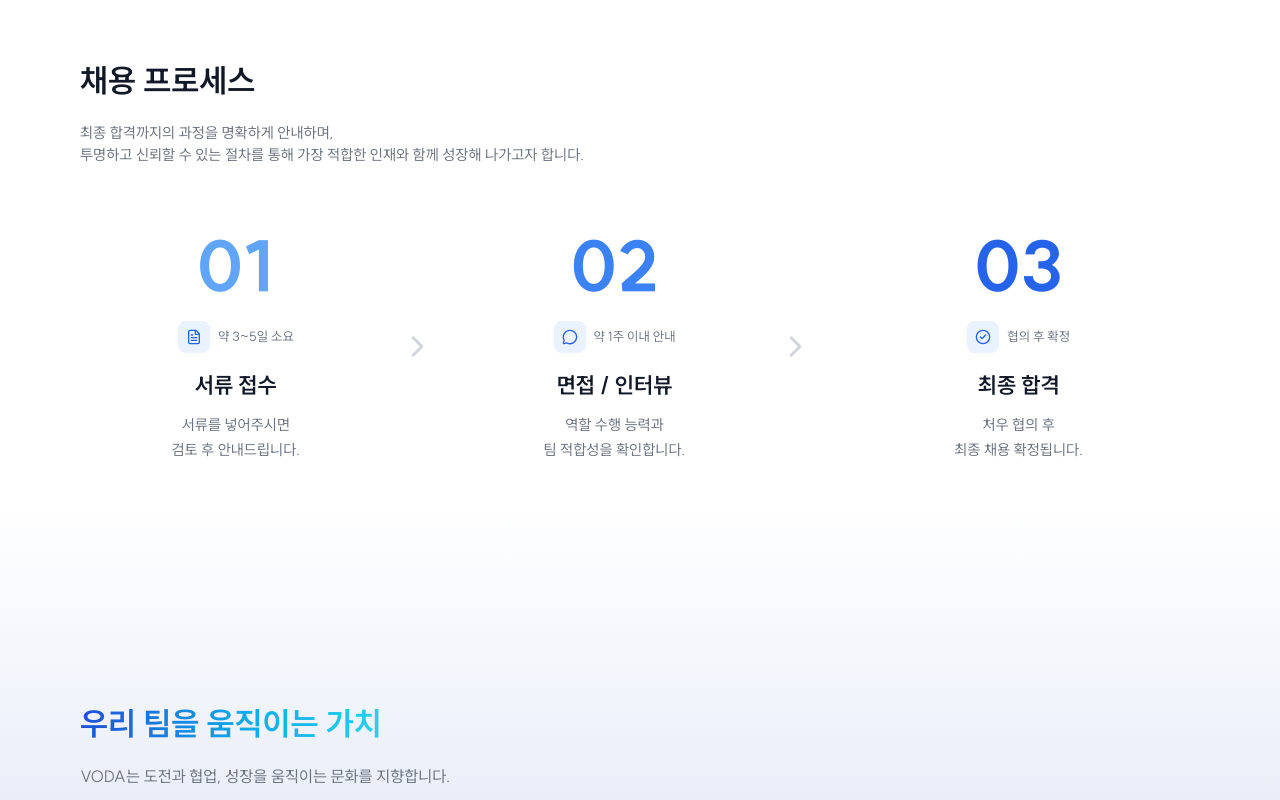
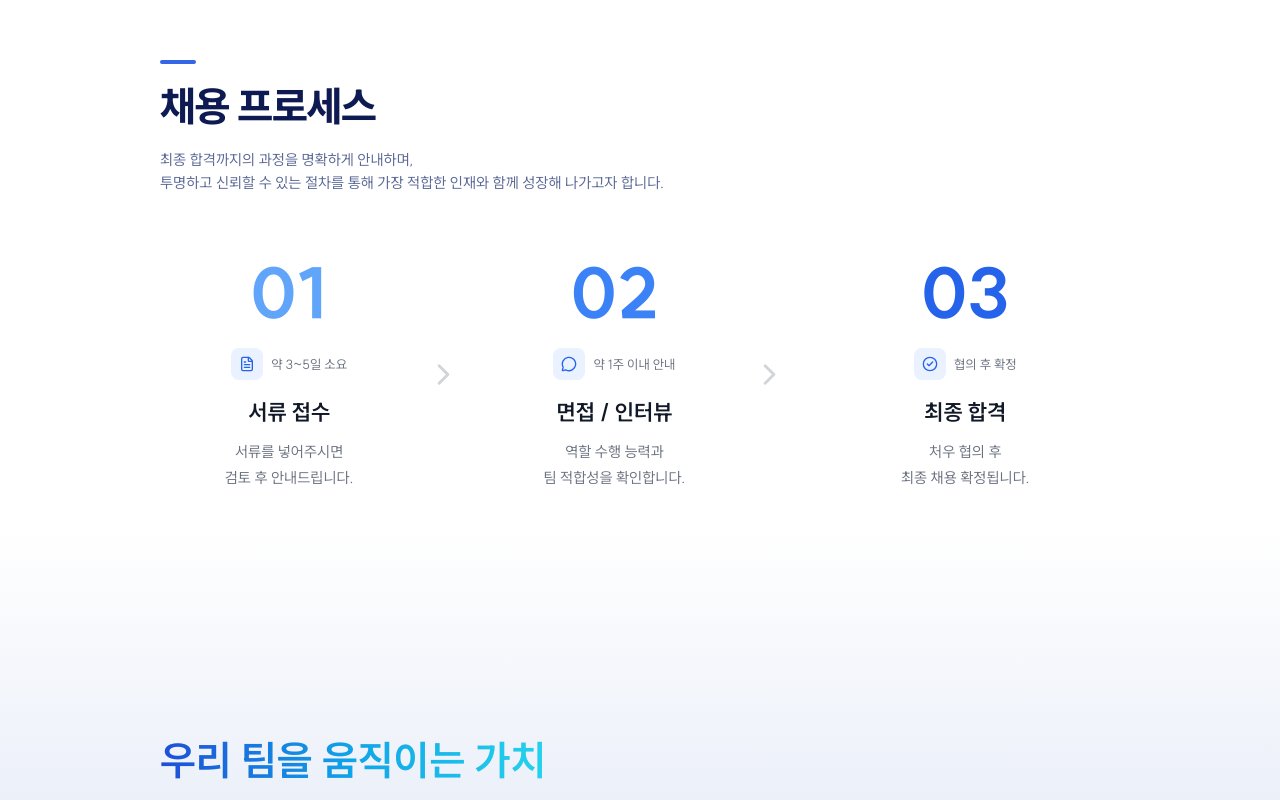
Before and after one commit to chaeuns/vodawebsite, a Next.js app: page /careers in a window 1280 px wide. Shown: the part 440-1240 px from the top of the page. Built offline with nearby package versions, Linux system fonts and the light colour scheme; a web font is replaced by a local one.

Commit message:
feat: 채용 페이지 제목 수정

```diff
--- a/app/components/careers/FAQ.tsx
+++ b/app/components/careers/FAQ.tsx
@@ -3,7 +3,7 @@
 import { useEffect, useRef, useState } from "react";
 import { ChevronDown, ChevronUp } from "lucide-react";
 import { faqs } from "./data";
-import FillHeading from "@/app/components/shared/FillHeading";
+import Container from "@/app/components/Container";
 
 function useRepeatingReveal(threshold: number) {
   const ref = useRef<HTMLDivElement>(null);
@@ -38,24 +38,24 @@ export default function FAQ() {
           "linear-gradient(to bottom, #ffffff 0%, #E8EDF8 15%, #D6E0F5 50%, #E8EDF8 85%, #ffffff 100%)",
       }}
     >
-      <div
-        className="max-w-[1100px] mx-auto px-6 transition-all duration-[900ms] ease-out"
+      <Container
+        className="transition-all duration-[900ms] ease-out"
         style={{
           transform: isVisible ? "translateY(0)" : "translateY(80px)",
           opacity: isVisible ? 1 : 0,
         }}
       >
-        <p
-          style={{ letterSpacing: "1.5px" }}
-          className="text-[12px] font-semibold text-[#2563EB] uppercase"
-        >
-          FAQ
-        </p>
-        <FillHeading className="text-[32px] font-bold mt-2 leading-[1.3]">
-          자주 묻는 질문
-        </FillHeading>
+        <div className="pl-20 pr-20">
+          <span className="block w-9 h-1 rounded-full bg-[#3566e8] mb-3" />
+          <h2
+            className="font-extrabold font-suit text-[#0e1b52]"
+            style={{ fontSize: "clamp(1.7rem,3.2vw,2.8rem)", letterSpacing: "-0.03em" }}
+          >
+            자주 묻는 질문
+          </h2>
+        </div>
 
-        <div className="mt-10 border border-[#E5E7EB] rounded-xl overflow-hidden bg-white">
+        <div className="max-w-[1100px] mx-auto mt-10 border border-[#E5E7EB] rounded-xl overflow-hidden bg-white">
           {faqs.map((faq, i) => (
             <div
               key={i}
@@ -82,7 +82,7 @@ export default function FAQ() {
             </div>
           ))}
         </div>
-      </div>
+      </Container>
     </section>
   );
 }
--- a/app/components/careers/Hiring.tsx
+++ b/app/components/careers/Hiring.tsx
@@ -136,14 +136,20 @@ export default function Hiring() {
           }}
         >
           <Container>
-            <h2 className="text-[32px] font-bold leading-[1.3] text-[#111827]">
-              함께할 팀원을 찾습니다
-            </h2>
-            <p className="text-[15px] text-[#6B7280] mt-5">
-              현재 모집 중인 포지션을 확인하고 지원해 보세요.
-            </p>
+            <div className="pl-20 pr-20">
+              <span className="block w-9 h-1 rounded-full bg-[#3566e8] mb-3" />
+              <h2
+                className="font-extrabold font-suit text-[#0e1b52]"
+                style={{ fontSize: "clamp(1.7rem,3.2vw,2.8rem)", letterSpacing: "-0.03em" }}
+              >
+                함께할 팀원을 찾습니다
+              </h2>
+              <p className="text-[15px] text-[#5a6895] mt-3">
+                현재 모집 중인 포지션을 확인하고 지원해 보세요.
+              </p>
+            </div>
 
-            <div className="grid grid-cols-[220px_1fr] gap-8 mt-8 max-[720px]:grid-cols-1 max-[720px]:gap-4">
+            <div className="pl-20 pr-20 grid grid-cols-[220px_1fr] gap-8 mt-8 max-[720px]:grid-cols-1 max-[720px]:gap-4">
               <div className="self-start flex flex-col gap-1 max-[720px]:static max-[720px]:flex-row max-[720px]:overflow-x-auto max-[720px]:gap-2 max-[720px]:pb-1">
                 {teams.map((team) => (
                   <button
--- a/app/components/careers/OurValues.tsx
+++ b/app/components/careers/OurValues.tsx
@@ -208,12 +208,16 @@ export default function OurValues() {
       }}
     >
       <Container>
-        <FillHeading className="text-[32px] font-bold leading-[1.3]">
-          우리 팀을 움직이는 가치
-        </FillHeading>
-        <p className="text-[16px] text-[#6B7280] mt-5">
-          VODA는 도전과 협업, 성장을 움직이는 문화를 지향합니다.
-        </p>
+        <div className="pl-20 pr-20">
+          <div style={{ fontSize: "clamp(1.7rem,3.2vw,2.8rem)" }}>
+            <FillHeading className="font-bold leading-[1.3]">
+              우리 팀을 움직이는 가치
+            </FillHeading>
+          </div>
+          <p className="text-[16px] text-[#6B7280] mt-5">
+            VODA는 도전과 협업, 성장을 움직이는 문화를 지향합니다.
+          </p>
+        </div>
 
         <div ref={lineRef} className="relative mt-16 max-w-[861px] mx-auto">
           <svg
--- a/app/components/careers/Process.tsx
+++ b/app/components/careers/Process.tsx
@@ -119,18 +119,24 @@ export default function Process() {
           opacity: isVisible ? 1 : 0,
         }}
       >
-        <h2 className="text-[32px] font-bold leading-[1.3] text-[#111827]">
+        <div className="pl-20 pr-20">
+          <span className="block w-9 h-1 rounded-full bg-[#3566e8] mb-3" />
+          <h2
+            className="font-extrabold font-suit text-[#0e1b52]"
+            style={{ fontSize: "clamp(1.7rem,3.2vw,2.8rem)", letterSpacing: "-0.03em" }}
+          >
             채용 프로세스
           </h2>
-        <p className="text-[15px] text-[#6B7280] mt-5">
+          <p className="text-[15px] text-[#5a6895] mt-3">
             최종 합격까지의 과정을 명확하게 안내하며,
             <br />
             투명하고 신뢰할 수 있는 절차를 통해 가장 적합한 인재와 함께 성장해 나가고자 합니다.
           </p>
+        </div>
 
         <div
           ref={stepsRef}
-          className="mt-16 flex flex-col md:flex-row items-stretch md:items-center gap-10 md:gap-4"
+          className="pl-20 pr-20 mt-16 flex flex-col md:flex-row items-stretch md:items-center gap-10 md:gap-4"
         >
           {steps.map((s, i) => (
             <div key={s.number} className="flex-1 flex flex-col md:flex-row items-center w-full">
```
Lines whose indentation alone changed are shown as unchanged.
